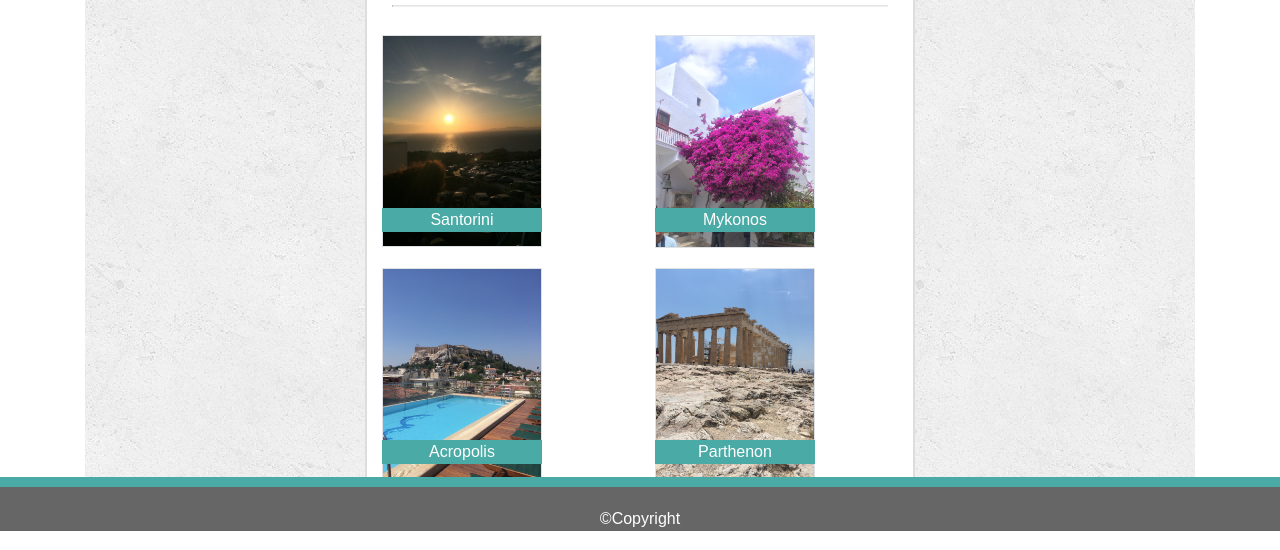
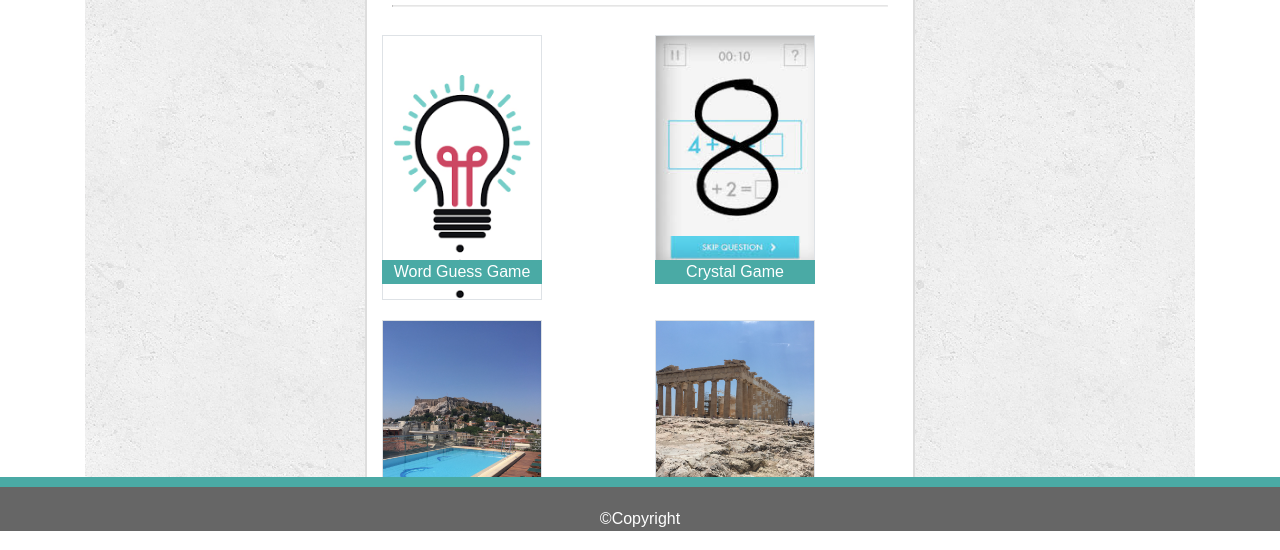
Before and after one commit to cbo2/Bootstrap-Portfolio, a plain HTML site: page portfolio.html in a window 1280 px wide. Shown: the part 157-707 px from the top of the page. Drawn offline with nearby package versions, Linux system fonts and the light colour scheme.

Commit message:
add link to project3 and project4

```diff
--- a/portfolio.html
+++ b/portfolio.html
@@ -30,31 +30,30 @@
                 <hr>
                 <div class="row">
                     <div class="pic col-sm-12 col-md-6 text-center">
-                                <img src="assets/images/Santorini_sunset.jpg" class="float-left img-thumbnail">
-                        <p>Santorini</p>
+                        <a href="https://cbo2.github.io/Word-Guess-Game/" alt="word guess">
+                            <img src="assets/images/project12.png" class="float-left img-thumbnail">
+                            <p>Word Guess Game</p>
+                        </a>
                     </div>
                     <div class="pic col-sm-12 col-md-6 text-center">
-                    <!-- <div class="col-xs-12 col-sm-12 col-md-6 col-lg-6 col-xl-6 text-center"> -->
-                        <img src="assets/images/mykonos_flowers.jpg" class="float-left img-thumbnail">
-                        <p>Mykonos</p>
+                        <a href="https://cbo2.github.io/unit-4-game/" alt="crystal game">
+                            <img src="assets/images/project14.jpg" class="float-left img-thumbnail">
+                            <p>Crystal Game</p>
+                        </a>
                     </div>
                     <div class="pic col-sm-12 col-md-6 text-center">
-                    <!-- <div class="col-xs-12 col-sm-12 col-md-6 col-lg-6 col-xl-6 text-center"> -->
                         <img src="assets/images/athens_pool.jpg"  class="float-left img-thumbnail">
                         <p>Acropolis</p>
                     </div>
                     <div class="pic col-sm-12 col-md-6 text-center">
-                    <!-- <div class="col-xs-12 col-sm-12 col-md-6col-lg-6 col-xl-6 text-center"> -->
                         <img src="assets/images/athens_parthanon.jpg" class="float-left img-thumbnail" >
                         <p>Parthenon</p>
                     </div>
                     <div class="pic col-sm-12 col-md-6 text-center">
-                    <!-- <div class="col-xs-12 col-sm-12 col-md-6 col-lg-6 col-xl-6 text-center"> -->
                         <img src="assets/images/Elafonisi.jpg"  class="float-left img-thumbnail">
                         <p>Pink Sand</p>
                     </div>
                     <div class="pic col-sm-12 col-md-6 text-center">
-                    <!-- <div class="col-xs-12 col-sm-12 col-md-6 col-lg-6 col-xl-6 text-center"> -->
                         <img src="assets/images/mykonos_faces.jpg"  class="float-left img-thumbnail">
                         <p>Faces</p>
                     </div>
```
Also changed, not shown: assets/images/project1.jpg (added), assets/images/project10.jpg (added), assets/images/project11.jpg (added), assets/images/project12.png (added), assets/images/project13.jpg (added), assets/images/project14.jpg (added), assets/images/project2.jpg (added), assets/images/project3.jpg (added), assets/images/project4.jpg (added), assets/images/project5.jpg (added), assets/images/project6.jpg (added), assets/images/project7.jpg (added), assets/images/project8.jpg (added), assets/images/project9.jpg (added).
